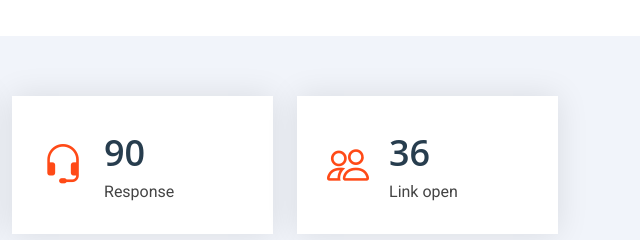
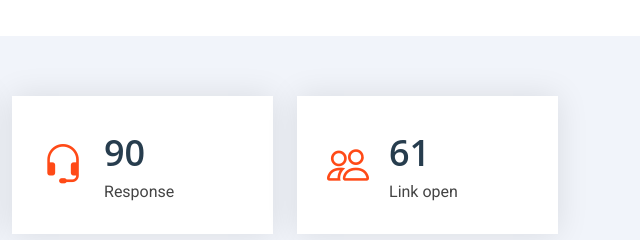
Before and after one commit to rudipaisal/rudipaisal.github.io, a plain HTML site: page index.html in a window 1280 px wide. Shown: the part 2440-2680 px from the top of the page, 640-1280 px from the left. Drawn offline with Linux system fonts and the light colour scheme.

Commit message:
Update index.html

```diff
--- a/index.html
+++ b/index.html
@@ -258,7 +258,7 @@
             <div class="stats-item d-flex align-items-center w-100 h-100">
               <i class="bi bi-people color-pink flex-shrink-0"></i>
               <div>
-                <span data-purecounter-start="0" data-purecounter-end="36" data-purecounter-duration="1" class="purecounter"></span>
+                <span data-purecounter-start="0" data-purecounter-end="61" data-purecounter-duration="1" class="purecounter"></span>
                 <p>Link open</p>
               </div>
             </div>
```
